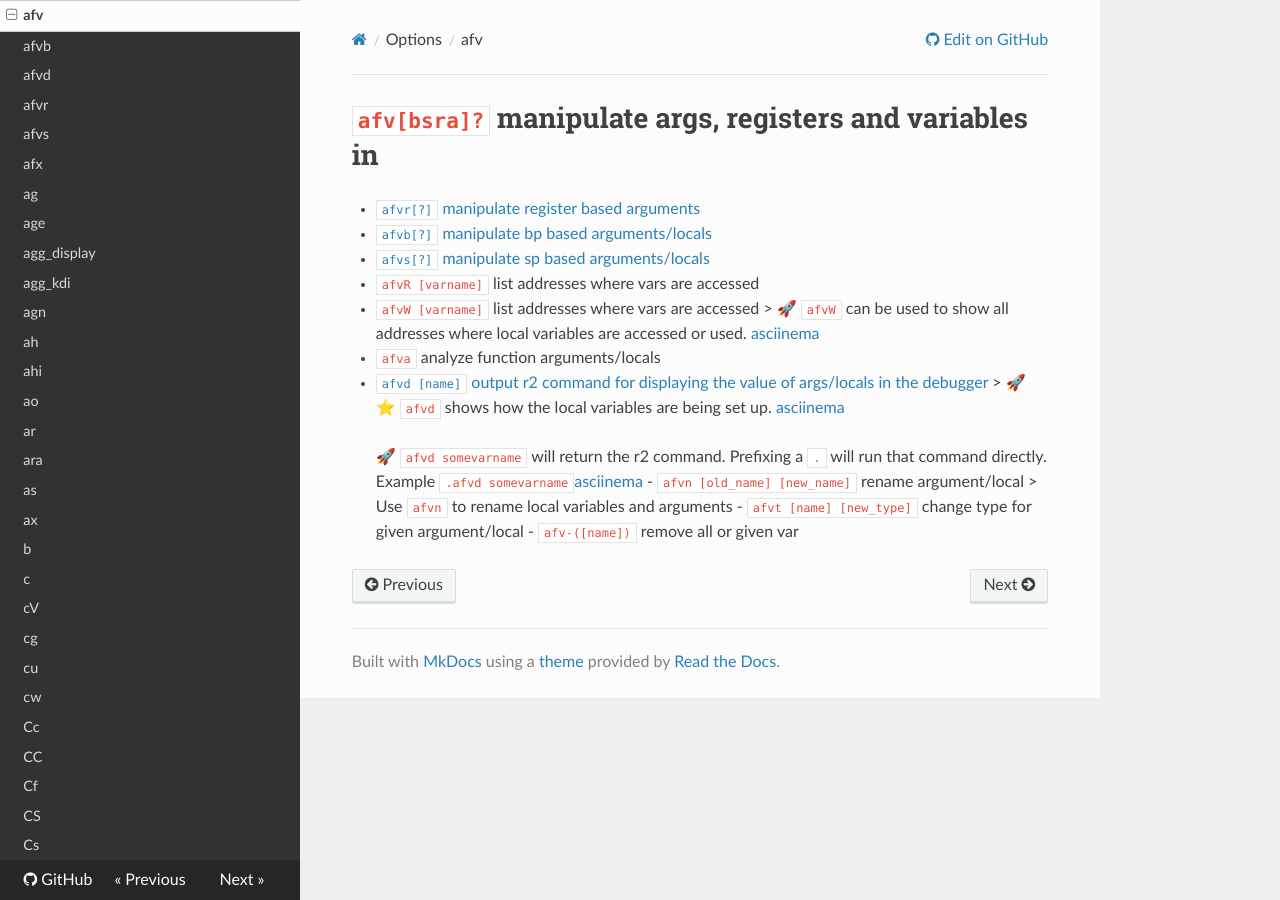
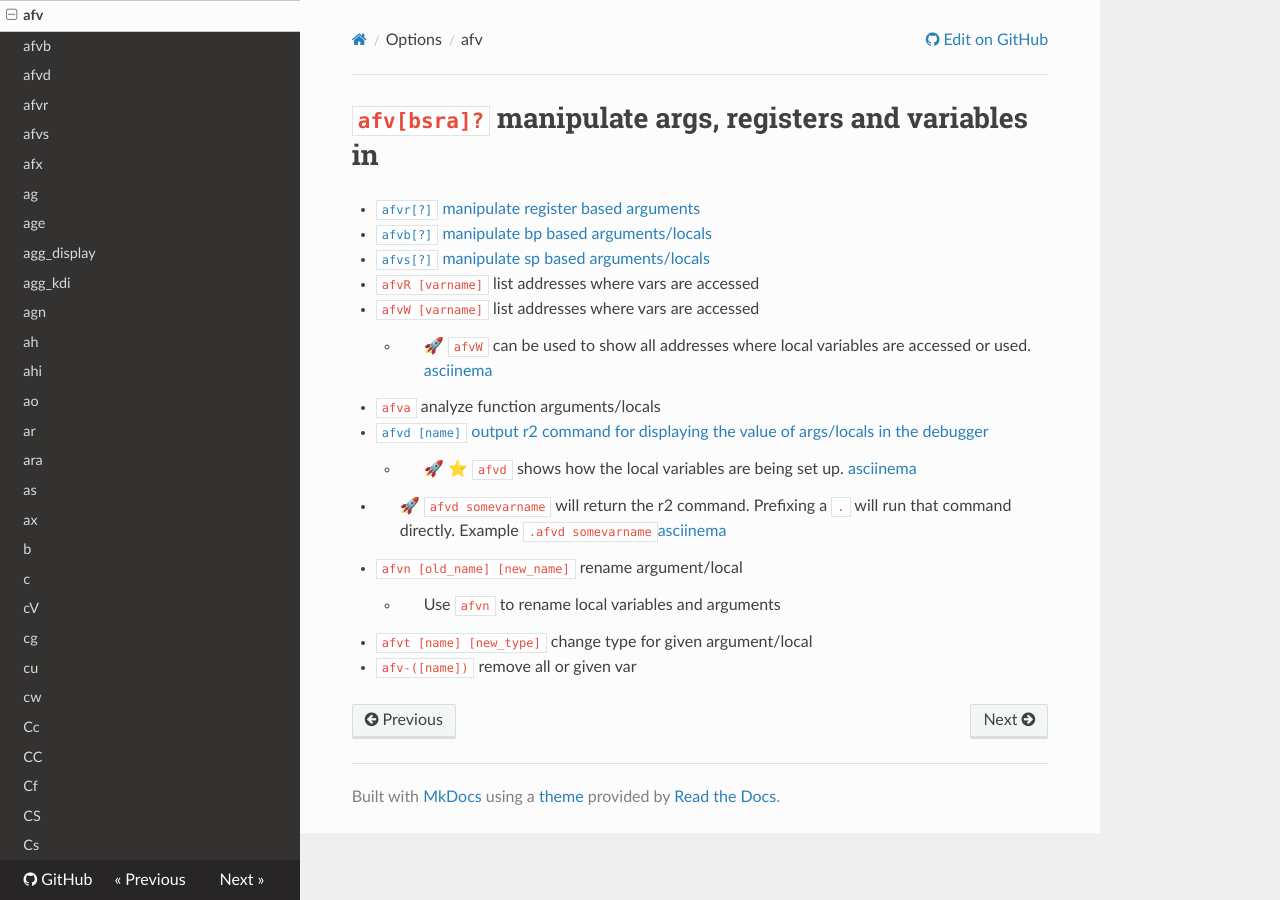
Before and after one commit to securisec/r2wiki-rtd, an MkDocs documentation site: the page built from docs/options/a/af/afv.md, in a window 1280 px wide. Built offline with MkDocs 1.6.1, drawn with Linux system fonts in a browser that asks for light colours; nearby versions of some CDN libraries; old or Windows-style settings are respelled for this version of MkDocs.

```diff
--- a/docs/options/a/af/afv.md
+++ b/docs/options/a/af/afv.md
@@ -6,14 +6,14 @@
 -	[ `afvs[?]`   manipulate sp based arguments/locals](/options/a/af/afv/afvs)
 - `afvR [varname]`   list addresses where vars are accessed
 - `afvW [varname]`   list addresses where vars are accessed
-	> 🚀 `afvW` can be used to show all addresses where local variables are accessed or used. [asciinema](https://asciinema.org/a/SHszmEf7H6iqliyML3ElNznEQ)
+	- > 🚀 `afvW` can be used to show all addresses where local variables are accessed or used. [asciinema](https://asciinema.org/a/SHszmEf7H6iqliyML3ElNznEQ)
 - `afva`   analyze function arguments/locals
 - [ `afvd [name]` output r2 command for displaying the value of args/locals in the debugger](/options/a/af/afv/afvd)
-	> 🚀 ⭐ `afvd` shows how the local variables are being set up. [asciinema](https://asciinema.org/a/2udrCGW9OCrhsaKAdIUfQHbvT)
+	- > 🚀 ⭐ `afvd` shows how the local variables are being set up. [asciinema](https://asciinema.org/a/2udrCGW9OCrhsaKAdIUfQHbvT)
 
-  > 🚀 `afvd somevarname` will return the r2 command. Prefixing a `.` will run that command directly. Example `.afvd somevarname`[asciinema](https://asciinema.org/a/BXT3vqvqOmBTnwsOs8H6DyEdj)
+  - > 🚀 `afvd somevarname` will return the r2 command. Prefixing a `.` will run that command directly. Example `.afvd somevarname`[asciinema](https://asciinema.org/a/BXT3vqvqOmBTnwsOs8H6DyEdj)
 - `afvn [old_name] [new_name]`   rename argument/local
-	> Use `afvn` to rename local variables and arguments
+	- > Use `afvn` to rename local variables and arguments
 - `afvt [name] [new_type]`   change type for given argument/local
 - `afv-([name])`   remove all or given var
 
```
Also changed, not shown: docs/options/capv.md (+5 -5 lines).
